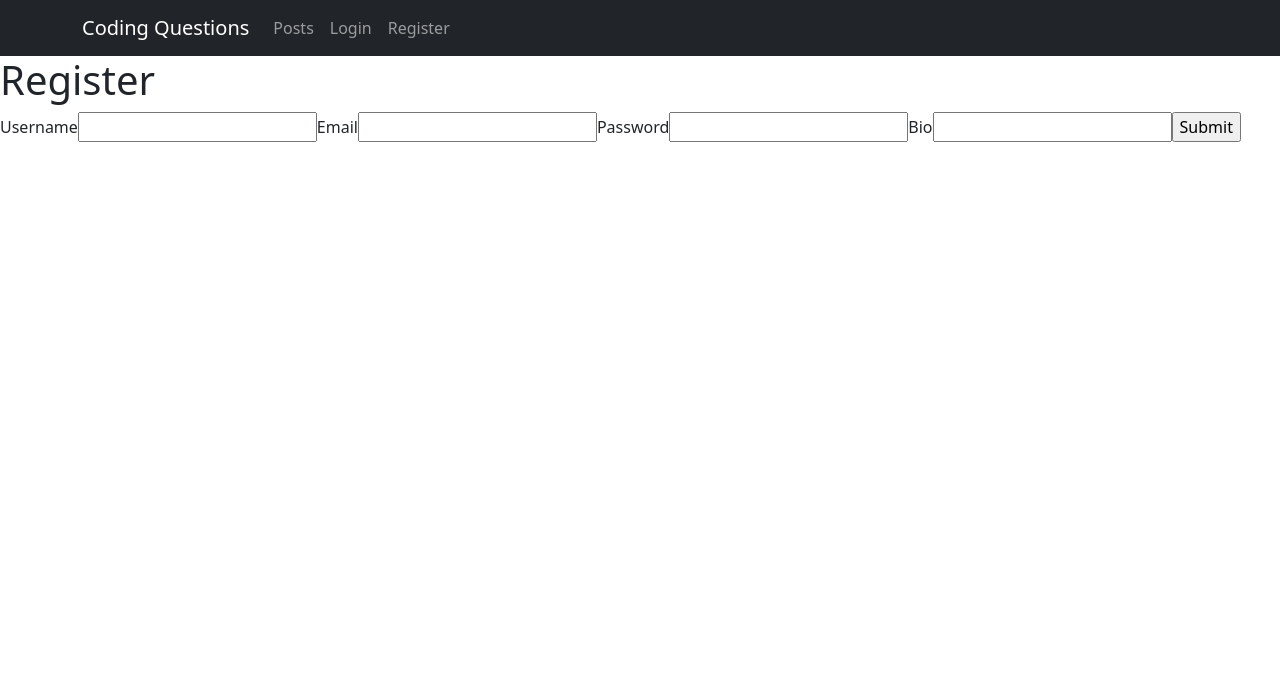
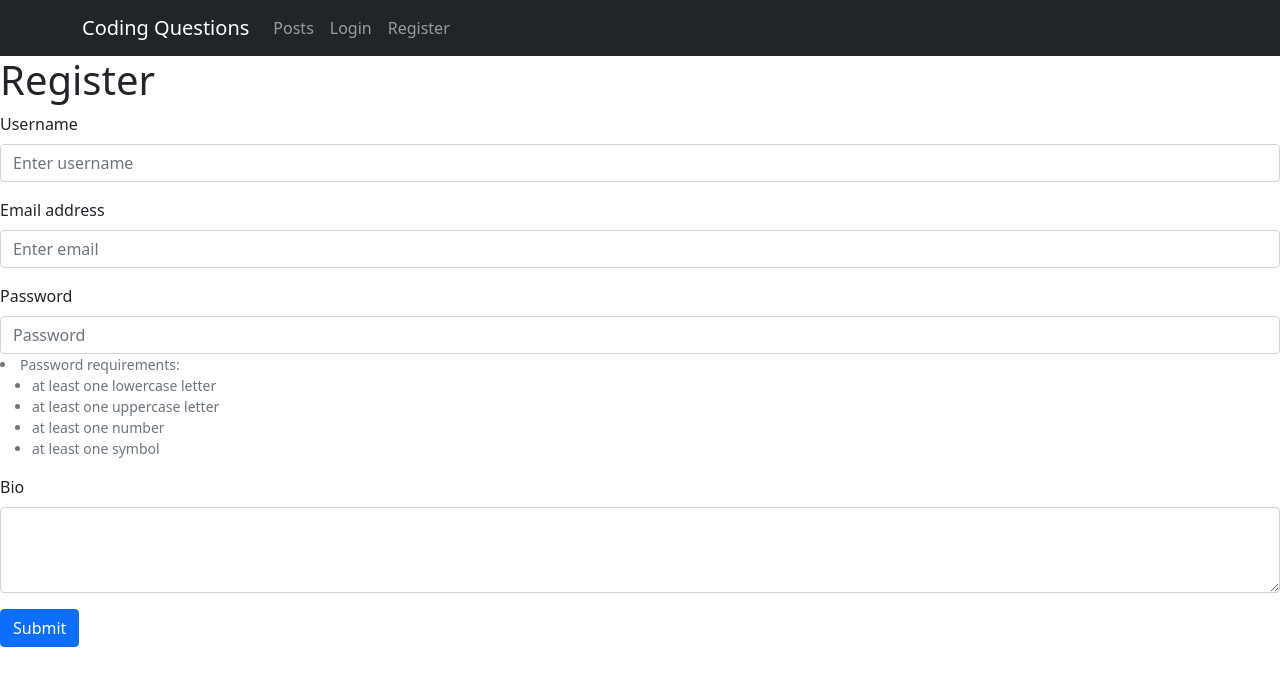
Before and after one commit to Jezerig/Web-Applications-MERN-Final-Project, a React (Create React App) app in the folder client/: page /register in a window 1280 px wide. Shown: the top 686 px of the page. Built offline with nearby package versions, Linux system fonts and the light colour scheme.

Commit message:
registeration UI done

```diff
--- a/client/src/components/Login.js
+++ b/client/src/components/Login.js
@@ -58,36 +58,18 @@
     return (
         <div>
             <ToastContainer />
-            {/* {!loggedIn && <h1>Login</h1>}
-            {loggedIn && <h1>You're already logged in.</h1>}
-            {!loggedIn && <div>
-                <form onSubmit={submit} onChange={handleChange}>
-                    <label>Email<input type="text" name="email" required/></label>
-                    <label>Password<input type="password" name="password" required/></label>
-                    <input type="submit" />
-                </form>
-            </div>}
-                 */}
             {!loggedIn && <h1>Login</h1>}
             {loggedIn && <h1>You're already logged in.</h1>}
-        {!loggedIn && <div>
-            <Form onSubmit={submit}>
+            {!loggedIn &&
+            <div>
+                <Form onSubmit={submit} onChange={handleChange}>
                     <Form.Group className="mb-3" controlId="formBasicEmail">
                         <Form.Label>Email address</Form.Label>
-                    <Form.Control  name="email" type="email" placeholder="Enter email" onChange={handleChange}/>
+                        <Form.Control  name="email" type="email" placeholder="Enter email" required/>
                     </Form.Group>
                     <Form.Group className="mb-3" controlId="formBasicPassword">
                         <Form.Label>Password</Form.Label>
-                    <Form.Control name="password" type="password" placeholder="Password" onChange={handleChange}/>
-                    <Form.Text className="text-muted">
-                    <li>Password requirements:</li>
-                    <ul>
-                        <li>at least one lowercase letter</li>
-                        <li>at least one uppercase letter</li>
-                        <li>at least one number</li>
-                        <li>at least one symbol</li>
-                    </ul>
-                    </Form.Text>
+                        <Form.Control name="password" type="password" placeholder="Password" required/>
                     </Form.Group>
                     <Button variant="primary" type="submit">
                         Submit
--- a/client/src/components/Register.js
+++ b/client/src/components/Register.js
@@ -3,6 +3,8 @@
 //source on how to use toasts: https://fkhadra.github.io/react-toastify/introduction
 import { ToastContainer, toast } from 'react-toastify';
 import 'react-toastify/dist/ReactToastify.css';
+import Form from 'react-bootstrap/Form';
+import Button from 'react-bootstrap/Button';
 
 function Register() {
     const navigate = useNavigate();
@@ -74,7 +76,7 @@
     return (
         <div>
             <ToastContainer />
-            {!loggedIn && <h1>Register</h1>}
+            {/* {!loggedIn && <h1>Register</h1>}
             {loggedIn && <h1>Can't register whilst logged in.</h1>}
             {!loggedIn && <div>
                 <form onSubmit={submit} onChange={handleChange}>
@@ -84,6 +86,45 @@
                     <label>Bio<input type="text" name="bio" /></label>
                     <input type="submit" />
                 </form>
+            </div>} */}
+
+
+
+
+            {!loggedIn && <h1>Register</h1>}
+            {loggedIn && <h1>Can't register whilst logged in.</h1>}
+            {!loggedIn &&
+            <div>
+                <Form onSubmit={submit} onChange={handleChange}>
+                    <Form.Group className="mb-3" controlId="formBasicUsername">
+                        <Form.Label>Username</Form.Label>
+                        <Form.Control  name="username" type="username" placeholder="Enter username" required/>
+                    </Form.Group>
+                    <Form.Group className="mb-3" controlId="formBasicEmail">
+                        <Form.Label>Email address</Form.Label>
+                        <Form.Control  name="email" type="email" placeholder="Enter email" required/>
+                    </Form.Group>
+                    <Form.Group className="mb-3" controlId="formBasicPassword">
+                        <Form.Label>Password</Form.Label>
+                        <Form.Control name="password" type="password" placeholder="Password" required/>
+                        <Form.Text className="text-muted">
+                        <li>Password requirements:</li>
+                        <ul>
+                            <li>at least one lowercase letter</li>
+                            <li>at least one uppercase letter</li>
+                            <li>at least one number</li>
+                            <li>at least one symbol</li>
+                        </ul>
+                        </Form.Text>
+                    </Form.Group>
+                    <Form.Group className="mb-3" controlId="exampleForm.ControlTextarea1">
+                    <Form.Label>Bio</Form.Label>
+                    <Form.Control as="textarea" rows={3} name="bio"/>
+                    </Form.Group>
+                    <Button variant="primary" type="submit">
+                        Submit
+                    </Button>
+                </Form>
             </div>}
         </div>
     )
```
Lines whose indentation alone changed are shown as unchanged.
